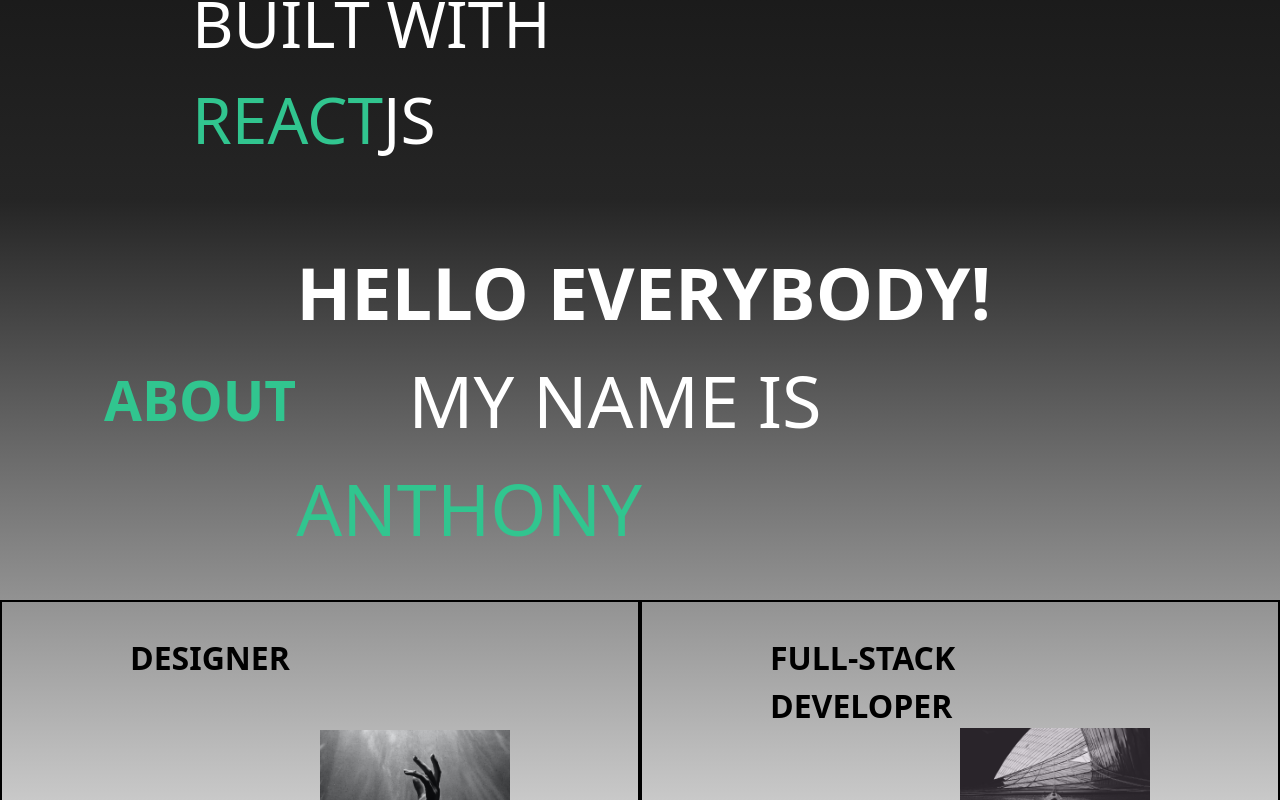
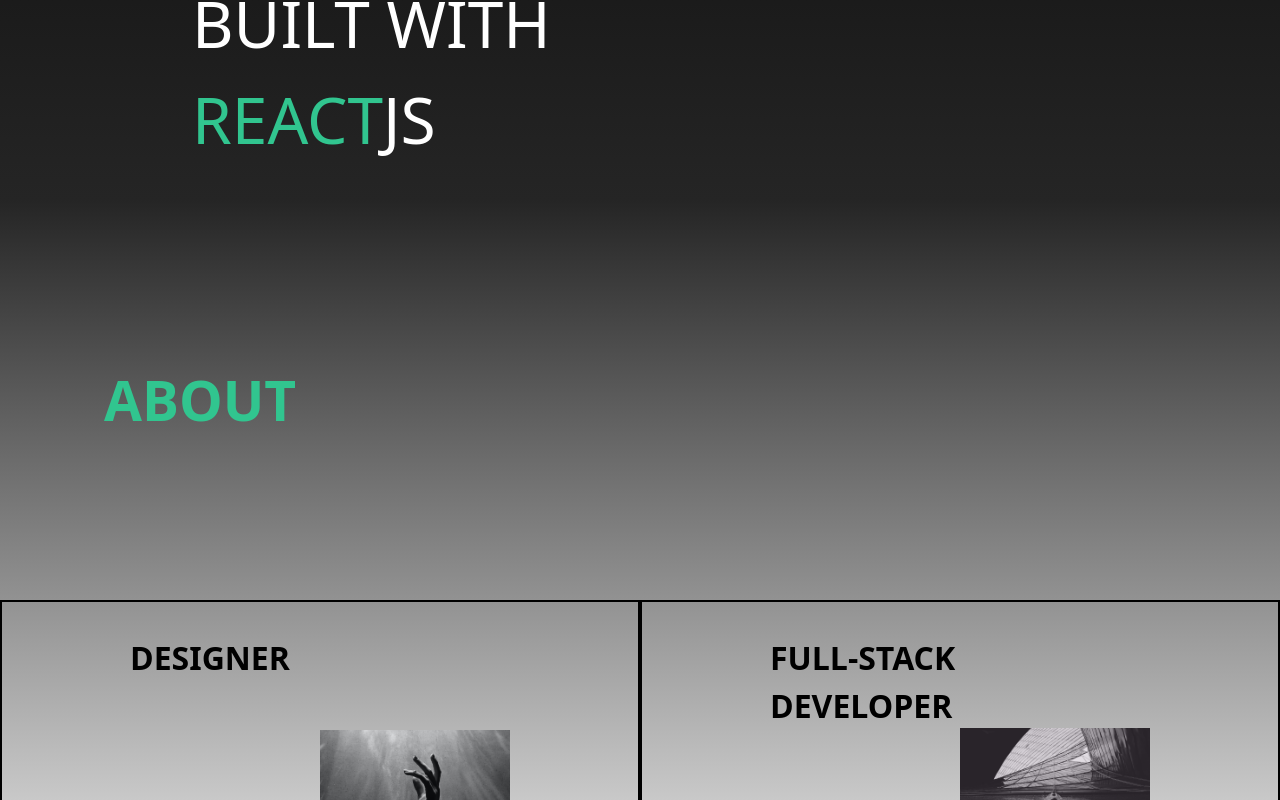
Before and after one commit to 4nth0ny1/portfolio-t3, a Next.js app: page / in a window 1280 px wide. Shown: the part 600-1400 px from the top of the page. Built offline with nearby package versions, Linux system fonts and the light colour scheme.

Commit message:
removed header in about component

```diff
--- a/src/pages/index.tsx
+++ b/src/pages/index.tsx
@@ -121,16 +121,10 @@
         </div>
       ) : (
         <div className="h-full">
-          <div className="flex h-1/2 flex-row items-center justify-between px-6 text-white">
+          <div className="flex h-1/2 flex-row items-center px-6 text-white">
             <h2 className="pl-20 text-[55px] font-bold text-[#31C58F]">
               ABOUT
             </h2>
-            <div className="pr-20 text-[72px]">
-              <h2 className="font-bold">HELLO EVERYBODY!</h2>
-              <h2 className=" indent-28 font-thin">
-                MY NAME IS <span className="text-[#31C58F]">ANTHONY</span>
-              </h2>
-            </div>
           </div>
           <div className="flex h-1/2 flex-row">
             <div
```
